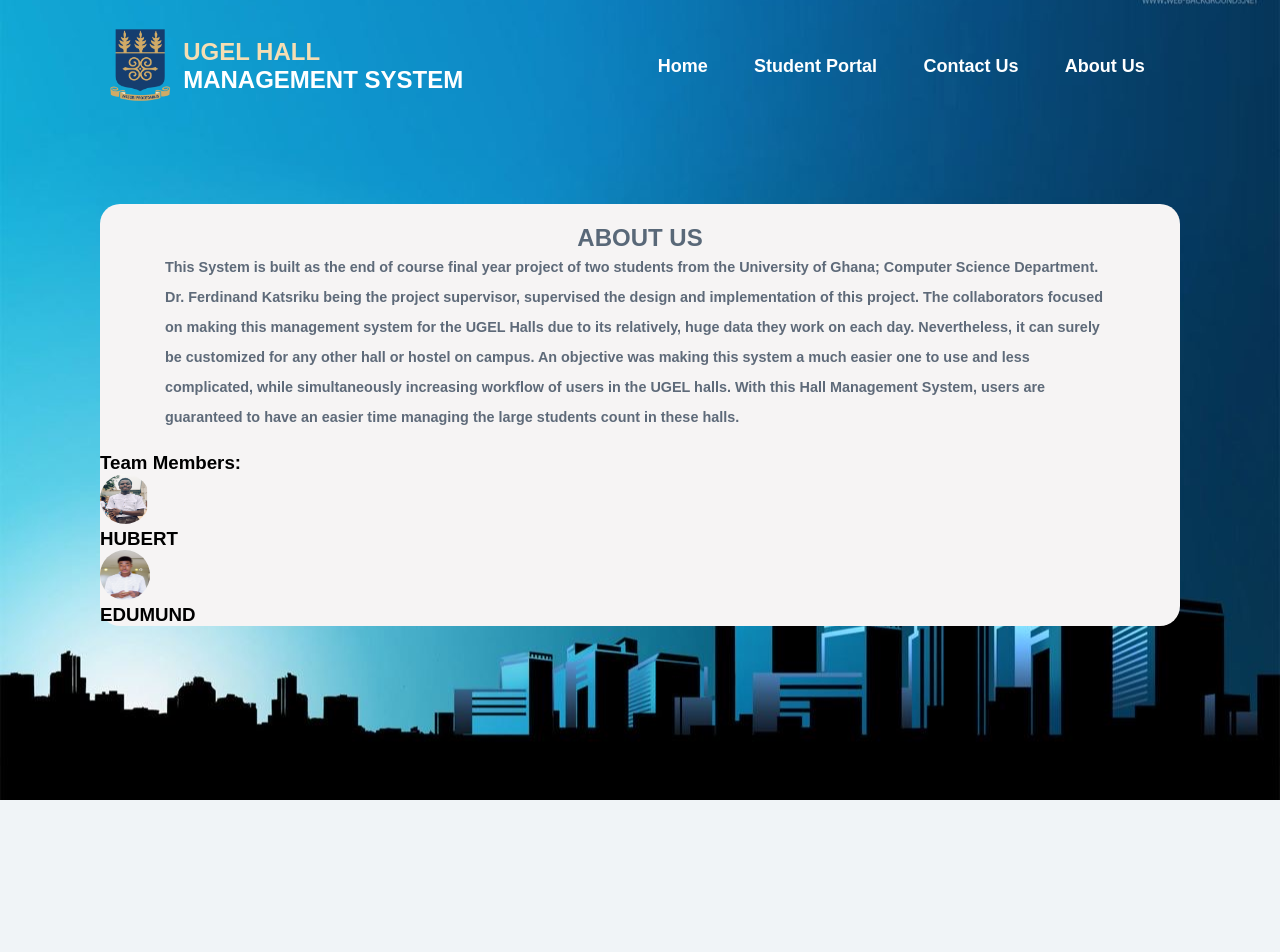
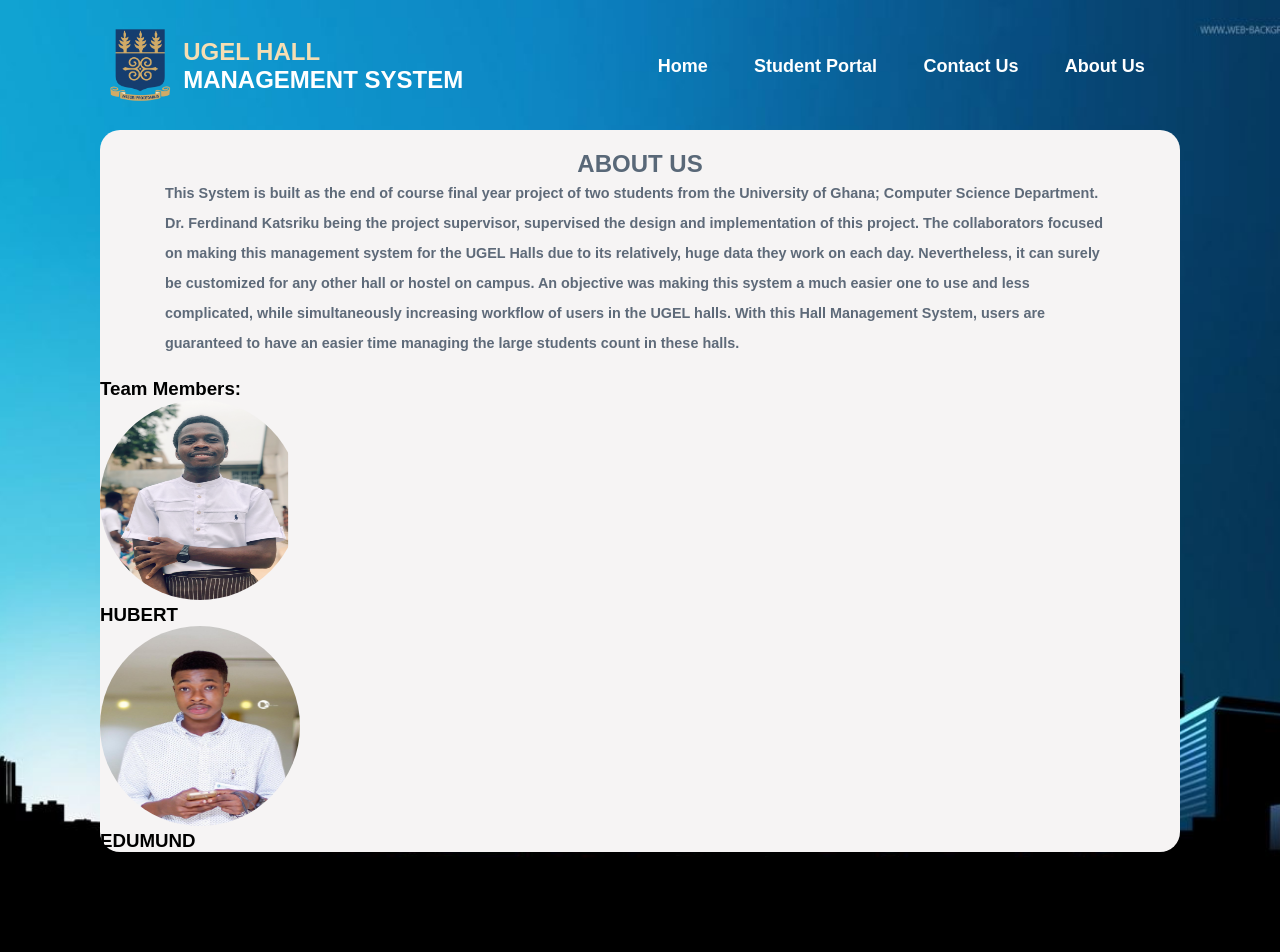
Before and after one commit to mr-mensah/Hall-management-system, a Flask app: page /about_us in a window 1280 px wide. Before the commit the page ends 800 px from the top, so only its background shows below. Run offline with Flask 3, Linux system fonts and the light colour scheme.

Commit message:
Update about_us.html

```diff
--- a/templates/about_us.html
+++ b/templates/about_us.html
@@ -28,7 +28,7 @@
     <div class="team-set">
     <div class="Team">
       <img
-        style="width: 50px; height: 50px; border-radius: 50%;"
+        style="width: 200px; height: 200px; border-radius: 70%;"
         src="{{url_for('static', filename='images/Hubert.png')}}"
         alt="Hubert"/>
         <h3>HUBERT</h3>
@@ -36,7 +36,7 @@
 
     <div class="Team">
       <img
-        style="width: 50px; height: 50px; border-radius: 50%;"
+        style="width: 200px; height: 200px; border-radius: 70%;"
         src="{{url_for('static', filename='images/Eddy.png')}}"
         alt="EdUMUND"/>
         <h3>EDUMUND</h3>
```
